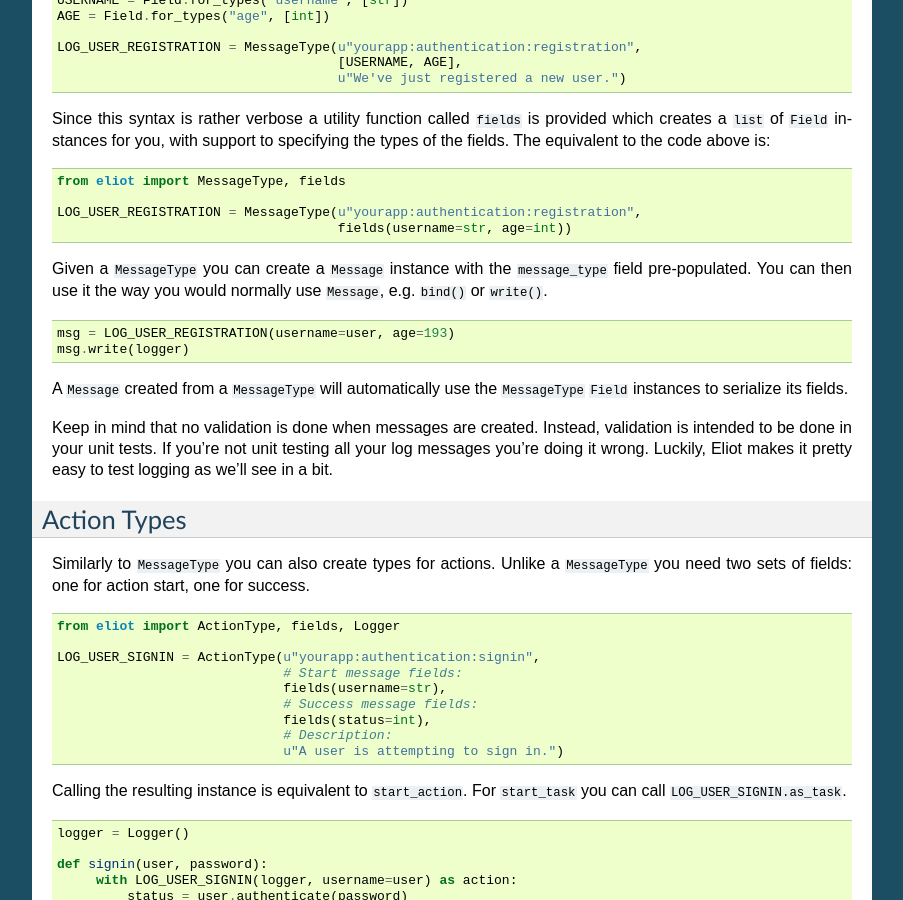
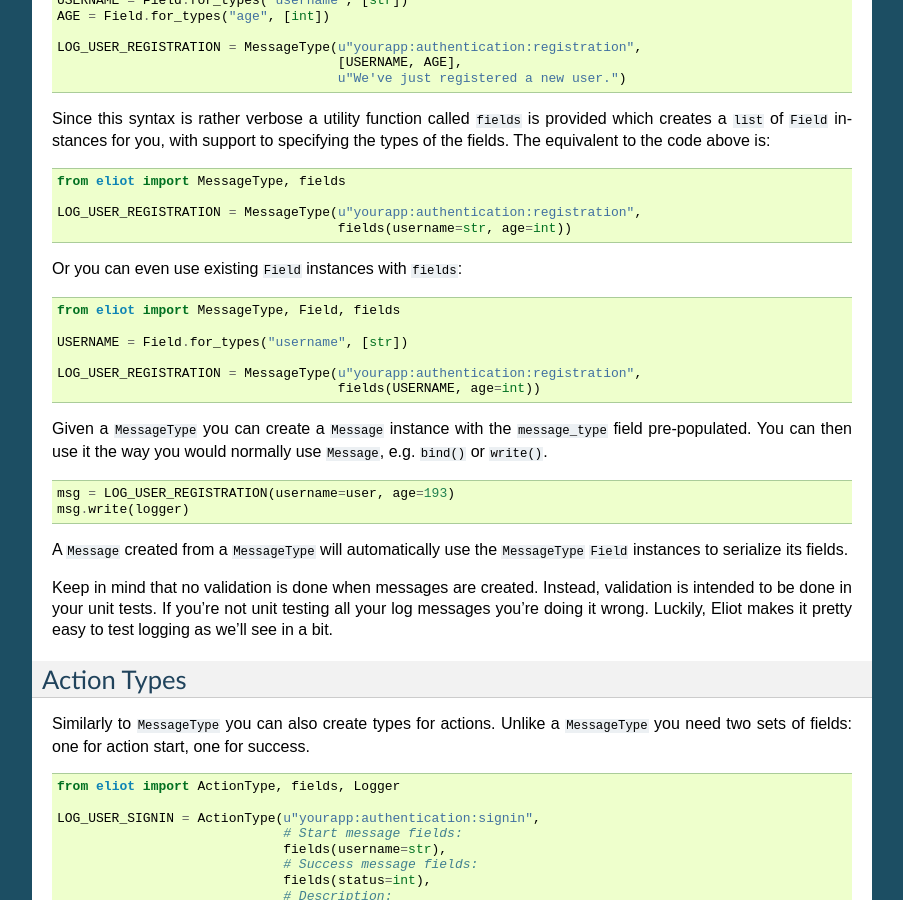
Before and after one commit to itamarst/eliot, a Sphinx documentation site: the page built from docs/source/types.rst, in a window 1280 px wide and 900 px high, scrolled down 1620 px. Shown: the whole window, without its empty margins (198-1101 px from the left). Built offline with Sphinx 7.4.7, drawn with Linux system fonts in a browser that asks for light colours.

Commit message:
Update the news file and documentation for `fields`.

```diff
--- a/docs/source/news.rst
+++ b/docs/source/news.rst
@@ -1,5 +1,11 @@
 What's New
 ==========
+
+0.7.0
+^^^^^
+
+ * Support positional ``Field``-instance arguments to ``fields()`` to make combining existing field types and simple fields more convenient.
+
 
 0.6.0
 ^^^^^
--- a/docs/source/types.rst
+++ b/docs/source/types.rst
@@ -115,6 +115,17 @@ The equivalent to the code above is:
     LOG_USER_REGISTRATION = MessageType(u"yourapp:authentication:registration",
                                         fields(username=str, age=int))
 
+Or you can even use existing ``Field`` instances with ``fields``:
+
+.. code-block:: python
+
+    from eliot import MessageType, Field, fields
+
+    USERNAME = Field.for_types("username", [str])
+
+    LOG_USER_REGISTRATION = MessageType(u"yourapp:authentication:registration",
+                                        fields(USERNAME, age=int))
+
 Given a ``MessageType`` you can create a ``Message`` instance with the ``message_type`` field pre-populated.
 You can then use it the way you would normally use ``Message``, e.g. ``bind()`` or ``write()``.
 
```
